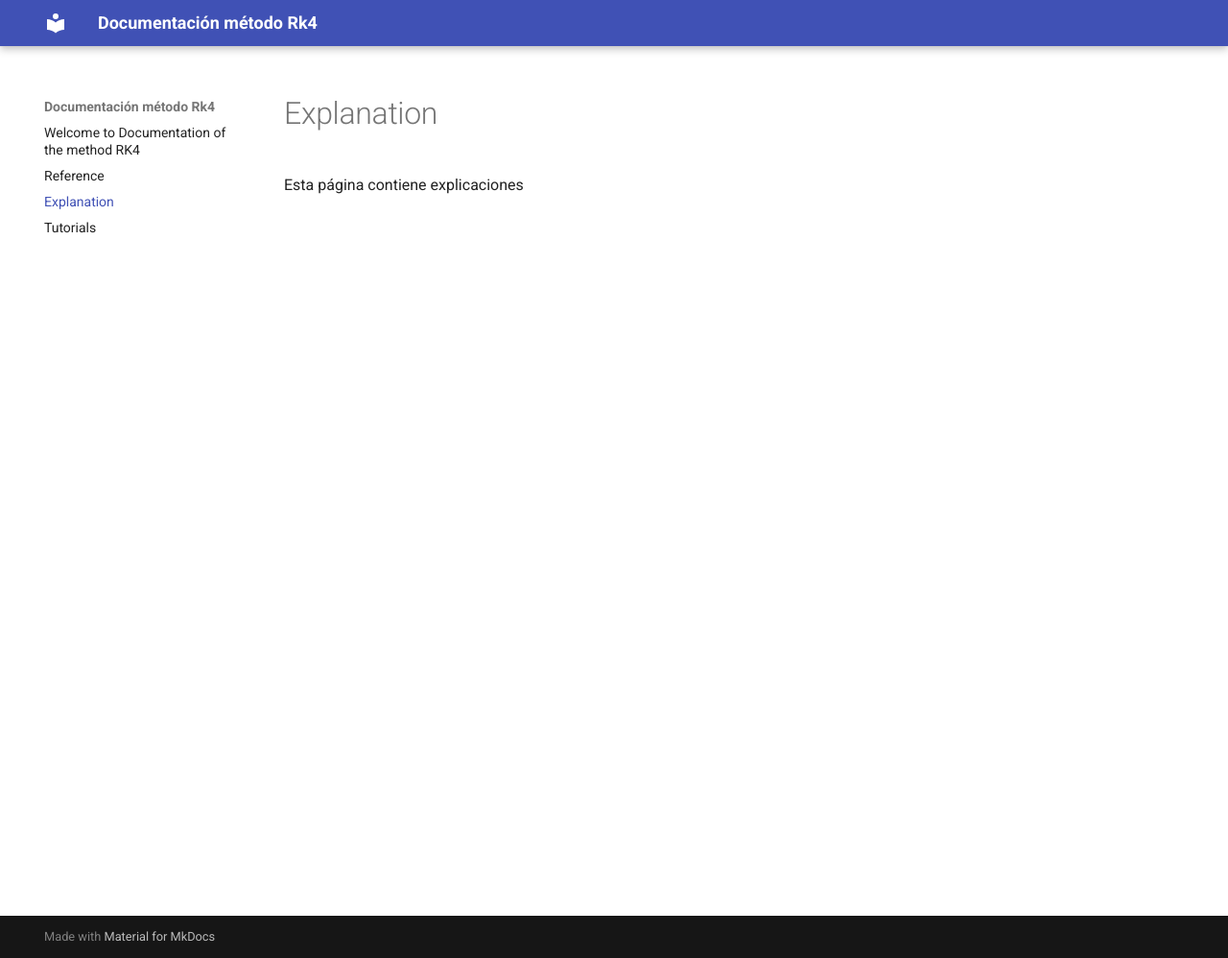
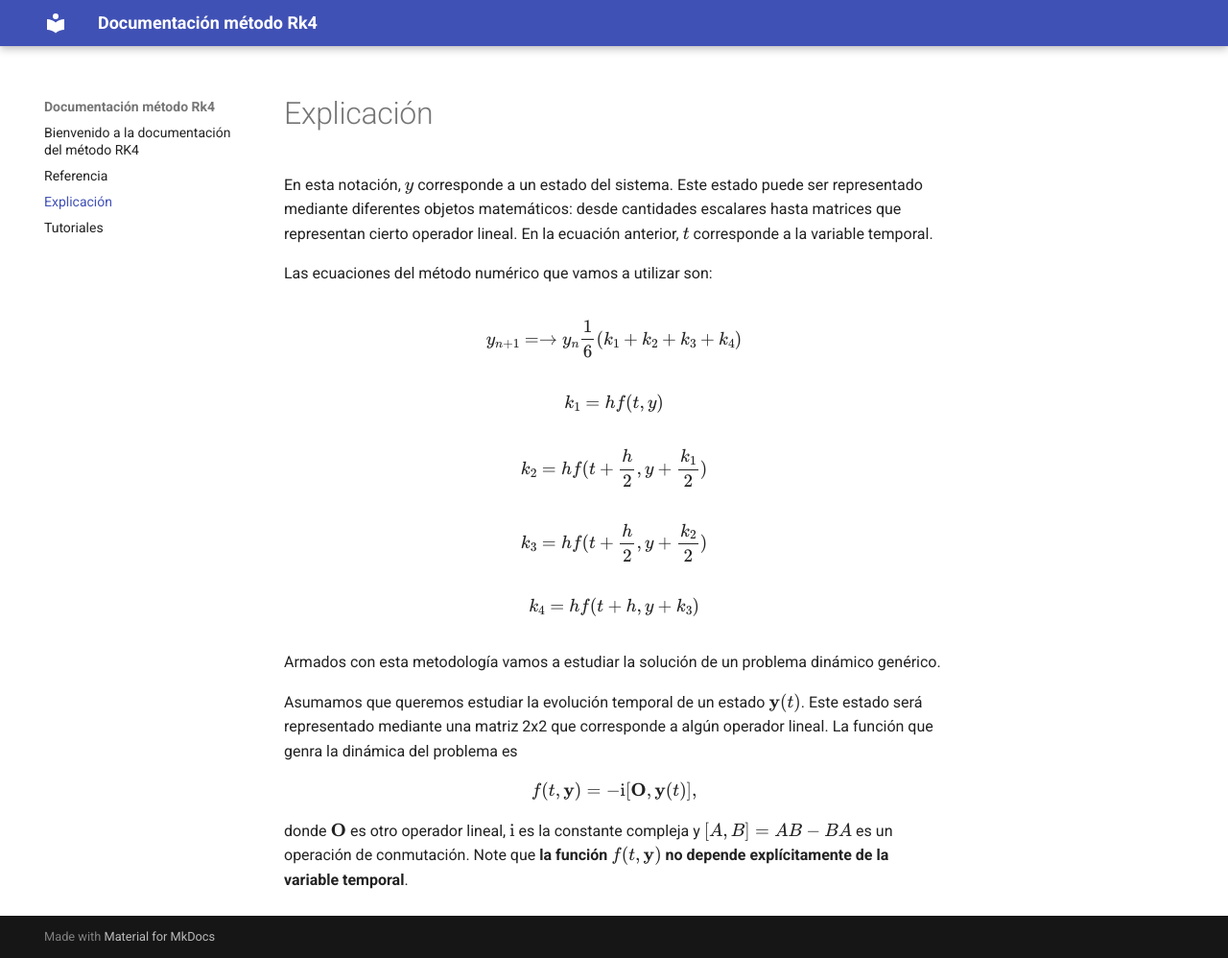
Before and after one commit to Esteban-Porras-UCR/Tarea2, an MkDocs documentation site: the page built from docs/explanation.md, in a window 1280 px wide and 998 px high. Shown: the whole window at 96% size. Built offline with MkDocs 1.6.1 and Material for MkDocs 9.7.7, drawn with Linux system fonts in a browser that asks for light colours.

Commit message:
Noveno commit

```diff
--- a/docs/explanation.md
+++ b/docs/explanation.md
@@ -1,3 +1,34 @@
-#Explanation
+#Explicación
 
-Esta página contiene explicaciones
+En esta notación, $y$ corresponde a un estado del sistema. Este estado puede ser representado mediante diferentes objetos matemáticos: desde cantidades escalares hasta matrices que representan cierto operador lineal. En la ecuación anterior, $t$ corresponde a la variable temporal.
+
+Las ecuaciones del método numérico que vamos a utilizar son:
+
+\begin{equation}
+y_{n+1} = \rightarrow y_n \frac{1}{6}(k_1 + k_2 + k_3 + k_4)
+\end{equation}
+
+\begin{equation}
+k_1 = hf(t,y)
+\end{equation}
+
+\begin{equation}
+k_2 = hf( t + \frac{h}{2}, y + \frac{k_1}{2})
+\end{equation}
+
+\begin{equation}
+k_3 = hf( t + \frac{h}{2}, y + \frac{k_2}{2})
+\end{equation}
+
+\begin{equation}
+k_4 = hf(t + h, y +k_3)
+\end{equation}
+
+
+Armados con esta metodología vamos a estudiar la solución de un problema dinámico genérico.
+
+Asumamos que queremos estudiar la evolución temporal de un estado $\mathbf{y}(t)$. Este estado será representado mediante una matriz 2x2 que corresponde a algún operador lineal. La función que genra la dinámica del problema es
+$$
+f(t, \mathbf{y}) = -{\rm{i}} [\mathbf{O}, \mathbf{y}(t)],
+$$
+donde $\mathbf{O}$ es otro operador lineal, ${\rm{i}}$ es la constante compleja y $[A, B] = AB - BA$ es un operación de conmutación. Note que **la función $f(t, \mathbf{y})$ no depende explícitamente de la variable temporal**.
--- a/docs/reference.md
+++ b/docs/reference.md
@@ -1,4 +1,4 @@
-#Reference
+#Referencia
 
 Esta página contiene las referencias sobre las funciones `rk4()` y `dyn_generator()`
 La función Runge Kurta de rango 4 es la siguiente:
--- a/docs/tutorials.md
+++ b/docs/tutorials.md
@@ -1,3 +1,3 @@
-#Tutorials
+#Tutoriales
 
 Esta página contiende tutoriales
```
Also changed, not shown: docs/index.md (+14 -2 lines), site/404.html, site/assets/_mkdocstrings.css, site/explanation/index.html, site/index.html, site/reference/index.html, site/tutorials/index.html, 1 other file.
